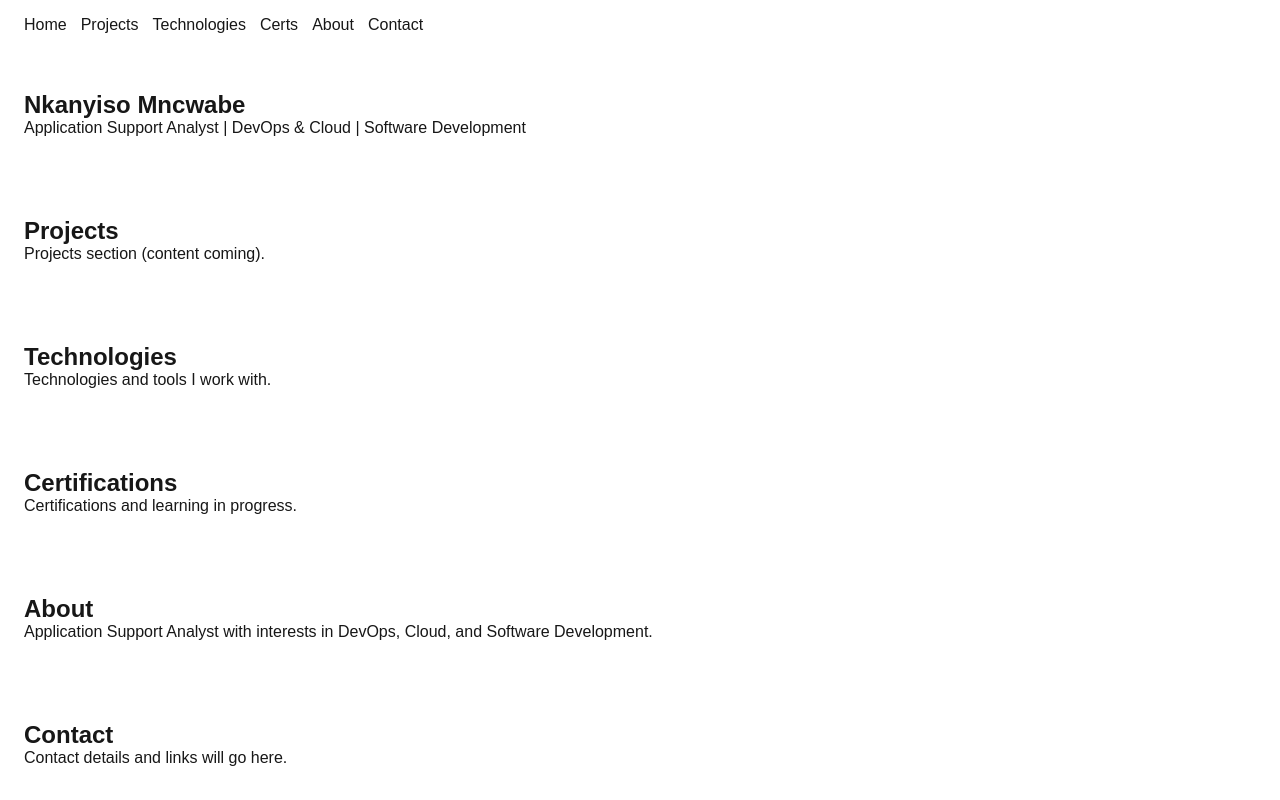
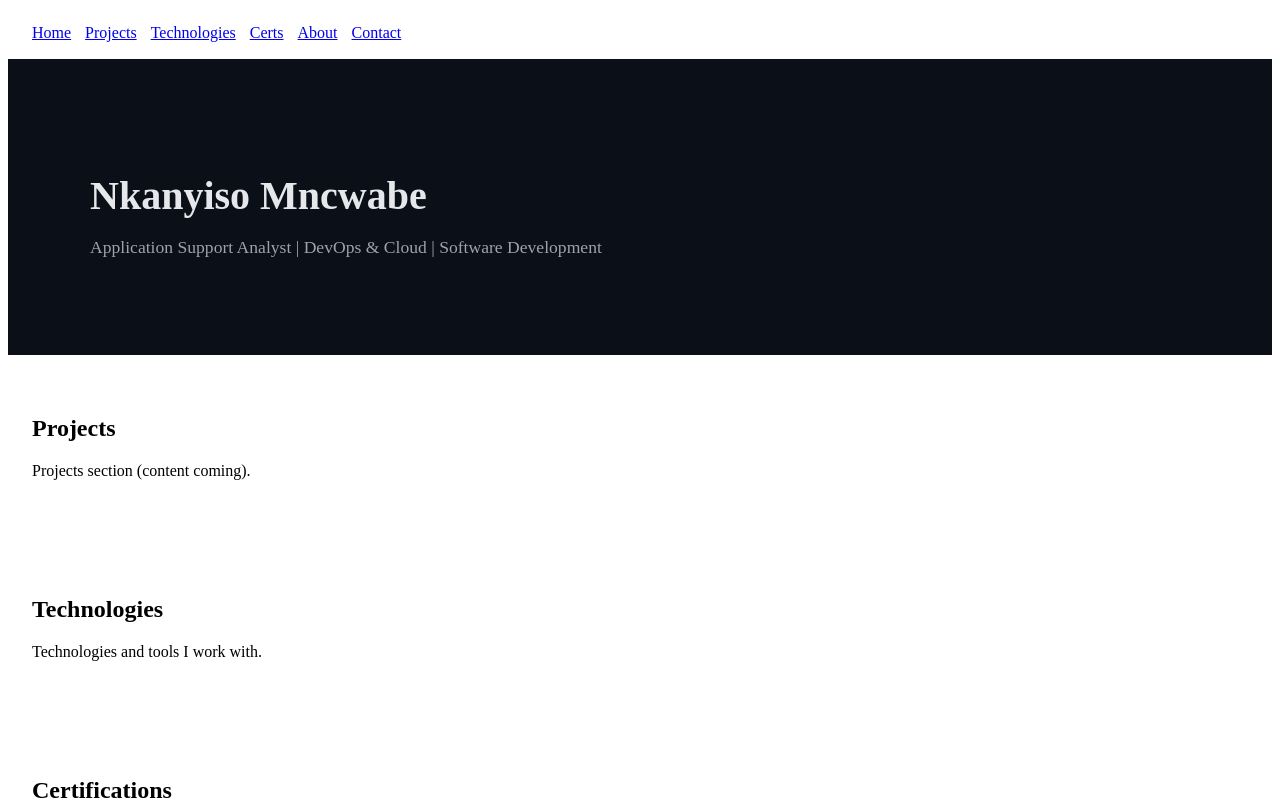
Before and after one commit to Nkany1/portfolio-v2, a Next.js app: page / in a window 1280 px wide. Shown: the top 800 px of the page. Built offline with nearby package versions, Linux system fonts and the light colour scheme.

Commit message:
chore: switch from scss to pure css for simplicity

```diff
--- a/package.json
+++ b/package.json
@@ -11,8 +11,7 @@
   "dependencies": {
     "next": "16.1.2",
     "react": "19.2.3",
-    "react-dom": "19.2.3",
-    "sass": "^1.97.2"
+    "react-dom": "19.2.3"
   },
   "devDependencies": {
     "@types/node": "^20",
--- /dev/null
+++ b/src/app/globals.css
@@ -0,0 +1,21 @@
+/* ===== HERO SECTION ===== */
+.hero {
+  background: #0b0f17;
+  padding: 80px 24px;
+}
+
+.hero__inner {
+  max-width: 1100px;
+  margin: 0 auto;
+}
+
+.hero h1 {
+  font-size: 2.5rem;
+  margin-bottom: 12px;
+  color: #e5e7eb;
+}
+
+.hero p {
+  font-size: 1.1rem;
+  color: #9ca3af;
+}
--- a/src/app/globals.scss
+++ /dev/null
@@ -1,42 +0,0 @@
-:root {
-  --background: #ffffff;
-  --foreground: #171717;
-}
-
-@media (prefers-color-scheme: dark) {
-  :root {
-    --background: #0a0a0a;
-    --foreground: #ededed;
-  }
-}
-
-html,
-body {
-  max-width: 100vw;
-  overflow-x: hidden;
-}
-
-body {
-  color: var(--foreground);
-  background: var(--background);
-  font-family: Arial, Helvetica, sans-serif;
-  -webkit-font-smoothing: antialiased;
-  -moz-osx-font-smoothing: grayscale;
-}
-
-* {
-  box-sizing: border-box;
-  padding: 0;
-  margin: 0;
-}
-
-a {
-  color: inherit;
-  text-decoration: none;
-}
-
-@media (prefers-color-scheme: dark) {
-  html {
-    color-scheme: dark;
-  }
-}
--- a/src/app/layout.tsx
+++ b/src/app/layout.tsx
@@ -1,6 +1,6 @@
 import type { Metadata } from "next";
 import { Geist, Geist_Mono } from "next/font/google";
-import "./globals.scss";
+import "./globals.css";
 
 const geistSans = Geist({
   variable: "--font-geist-sans",
--- a/src/components/sections/Hero.tsx
+++ b/src/components/sections/Hero.tsx
@@ -1,10 +1,12 @@
 export default function Hero() {
-    return (
-      <section id="home" style={{ padding: "40px 24px" }}>
+  return (
+    <section id="home" className="hero">
+      <div className="hero__inner">
         <h1>Nkanyiso Mncwabe</h1>
         <p>
           Application Support Analyst | DevOps & Cloud | Software Development
         </p>
-      </section>
-    );
-  }
+      </div>
+    </section>
+  );
+}
```
Also changed, not shown: src/styles/_hero.css (added), src/styles/_variables.css (added), 1 other file (tests, documents, lock files or other folders).
